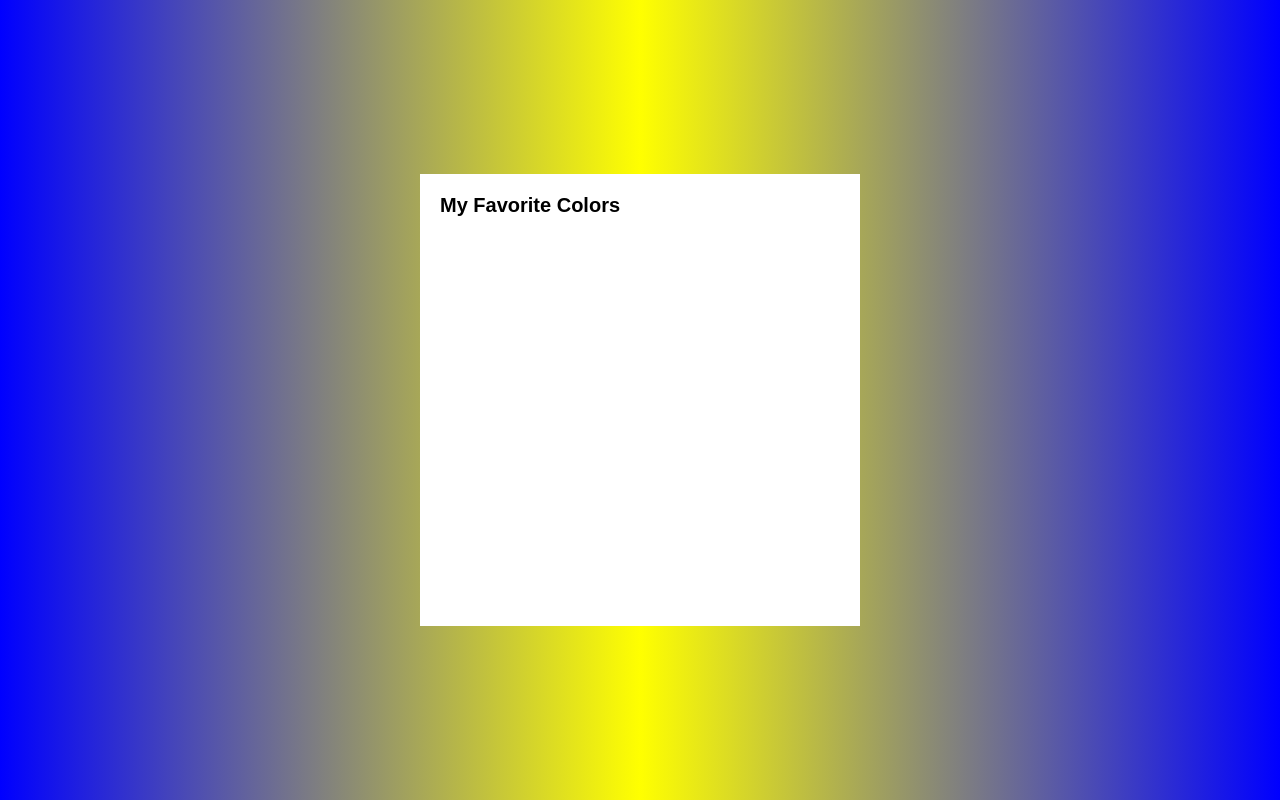
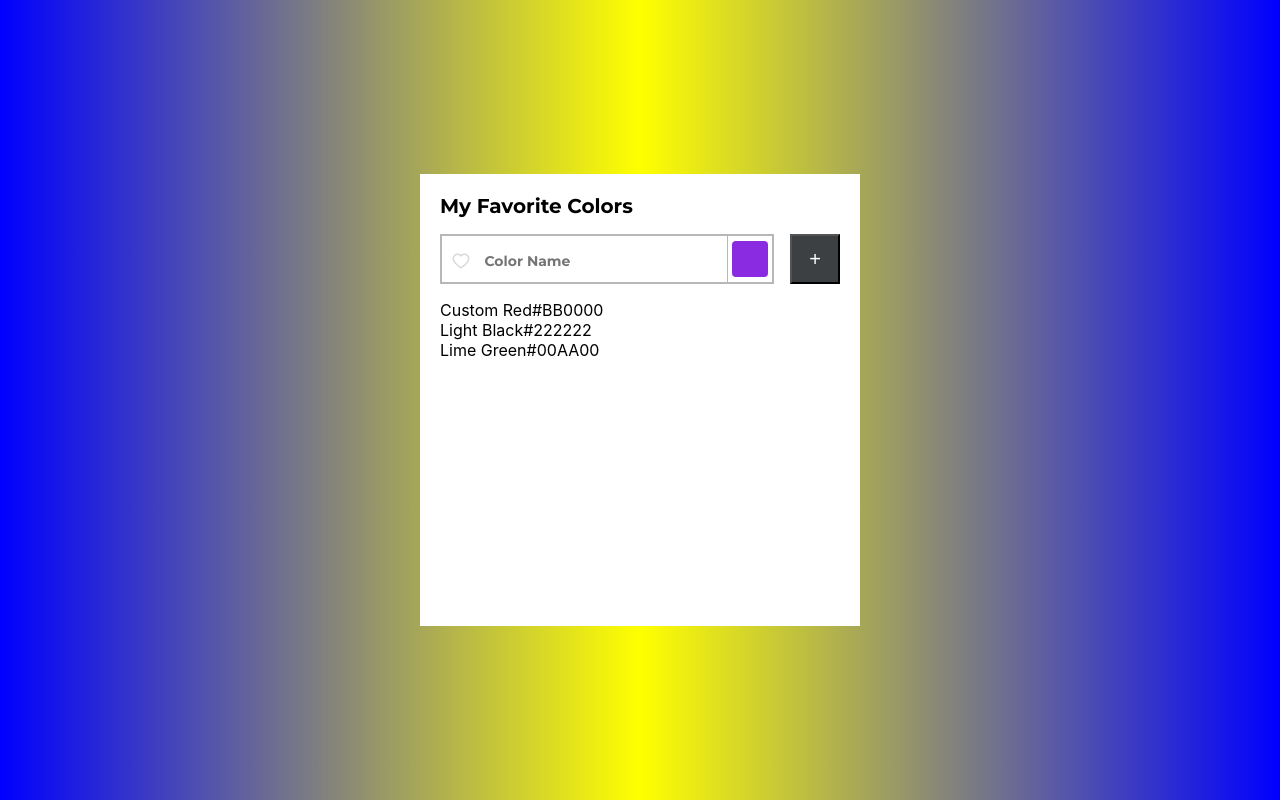
Before and after one commit to Kiril-Pavlov/react-ts-my-favorite-colors, a React (Create React App) app: page / in a window 1280 px wide. Built offline with nearby package versions, Linux system fonts and the light colour scheme.

Commit message:
Created fake data and used it as Props in child component

```diff
--- a/package.json
+++ b/package.json
@@ -12,6 +12,7 @@
     "@types/react-dom": "^18.0.8",
     "react": "^18.2.0",
     "react-dom": "^18.2.0",
+    "react-icons": "^4.6.0",
     "react-scripts": "5.0.1",
     "typescript": "^4.8.4",
     "web-vitals": "^2.1.4"
--- a/public/index.html
+++ b/public/index.html
@@ -1,14 +1,12 @@
 <!DOCTYPE html>
 <html lang="en">
+
 <head>
   <meta charset="utf-8" />
   <link rel="icon" href="%PUBLIC_URL%/favicon.ico" />
   <meta name="viewport" content="width=device-width, initial-scale=1" />
   <meta name="theme-color" content="#000000" />
-    <meta
-      name="description"
-      content="Web site created using create-react-app"
-    />
+  <meta name="description" content="Web site created using create-react-app" />
   <link rel="apple-touch-icon" href="%PUBLIC_URL%/logo192.png" />
   <!--
       manifest.json provides metadata used when your web app is installed on a
@@ -24,8 +22,12 @@
       work correctly both with client-side routing and a non-root public URL.
       Learn how to configure a non-root public URL by running `npm run build`.
     -->
+  <link rel="preconnect" href="https://fonts.googleapis.com">
+  <link rel="preconnect" href="https://fonts.gstatic.com" crossorigin>
+  <link href="https://fonts.googleapis.com/css2?family=Montserrat:wght@700&display=swap" rel="stylesheet">
   <title>React App</title>
 </head>
+
 <body>
   <noscript>You need to enable JavaScript to run this app.</noscript>
   <div id="root"></div>
@@ -40,4 +42,5 @@
       To create a production bundle, use `npm run build` or `yarn build`.
     -->
 </body>
+
 </html>
--- a/src/App.css
+++ b/src/App.css
@@ -24,3 +24,68 @@ body{
   font-size: 20px;
   font-family: 'Montserrat', sans-serif;
 }
+
+.add-colors-container{
+  margin: 16px 0px;
+  width: 100%;
+  display: flex;
+  justify-content: space-between;
+}
+
+.input-container{
+  border: 2px solid rgb(184, 183, 183);
+  height: 50px;
+  width: 334px;
+  display: flex;
+}
+
+.heart-icon{
+  height: 50px;
+  width: 50px;
+  display: flex;
+  align-items: center;
+  justify-content: center;
+}
+
+.input-field{
+  height: 50px;
+  width: 100%;
+  display: flex;
+  align-items: center;
+}
+
+.input-field input{
+  border: none;
+  font-weight: 400;
+  font-size: 14px;
+  font-family: 'Montserrat', sans-serif;
+  color: #8A8C8E;
+  padding: 5px;
+}
+
+.input-field input:focus{
+  outline: none;
+}
+
+.selected-color-container{
+  display: flex;
+  align-items: center;
+  justify-content: center;
+  width: 60px;
+  height: 46px;
+  border-left: 1px solid rgb(184, 183, 183);
+}
+
+.display-selected-color{
+  background-color: blueviolet;
+  height: 36px;
+  width: 36px;
+  border-radius: 4px;
+}
+
+.add-color-button{
+  width: 50px;
+  font-size: 20px;
+  color: white;
+  background-color: #3C4043;
+}
--- a/src/App.tsx
+++ b/src/App.tsx
@@ -1,10 +1,30 @@
 import './App.css';
+import FavoriteColorsList from './components/FavoriteColorsList';
+import SelectColor from './components/SelectColor';
 import Title from './components/Title';
 
 function App() {
+
+  let myFavoriteColors =[
+    {
+      name:"Custom Red",
+      code:"#BB0000"
+    },
+    {
+      name:"Light Black",
+      code:"#222222"
+    },
+    {
+      name:"Lime Green",
+      code:"#00AA00"
+    }
+  ]
+
   return (
     <div className="main-container">
       <Title title="My Favorite Colors"/>
+      <SelectColor />
+      <FavoriteColorsList colors = {myFavoriteColors}/>
     </div>
   );
 }
--- /dev/null
+++ b/src/components/FavoriteColorsList.tsx
@@ -0,0 +1,25 @@
+import React from 'react'
+
+type FavoriteColorsListProps ={
+    colors:{
+        name:string,
+        code:string,
+    }[]
+}
+
+const FavoriteColorsList = (props:FavoriteColorsListProps) => {
+  return (
+    <div>
+        {props.colors.map(color=>{
+            return(
+                <div>
+                    {color.name}
+                    {color.code}
+                </div>
+            )
+        })}
+    </div>
+  )
+}
+
+export default FavoriteColorsList
--- /dev/null
+++ b/src/components/SelectColor.tsx
@@ -0,0 +1,26 @@
+import React from 'react'
+
+import { AiOutlineHeart } from "react-icons/ai"
+
+const SelectColor = () => {
+  return (
+    <div className='add-colors-container'>
+        <div className='input-container'>
+          <div className='heart-icon'>
+            <AiOutlineHeart fill='#D8D9D9' size={20} />
+          </div>
+          <div className='input-field'>
+            <input type="text" placeholder='Color Name' />
+          </div>
+          <div className='selected-color-container'>
+            <div className='display-selected-color'>
+
+            </div>
+          </div>
+        </div>
+        <button className='add-color-button'>+</button>
+      </div>
+  )
+}
+
+export default SelectColor
```
Also changed, not shown: 1 other file (tests, documents, lock files or other folders). Lines whose indentation alone changed are shown as unchanged.
